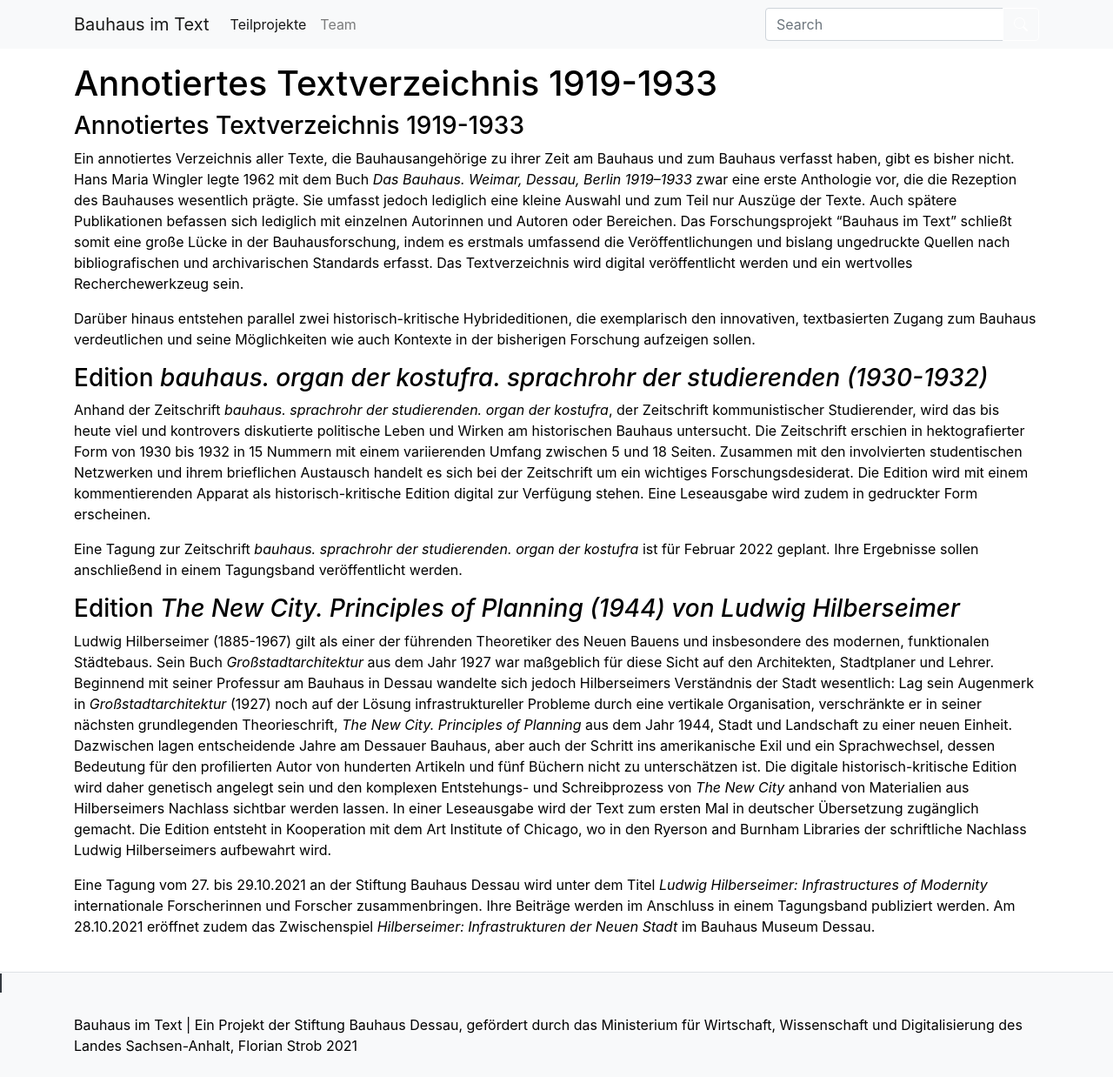
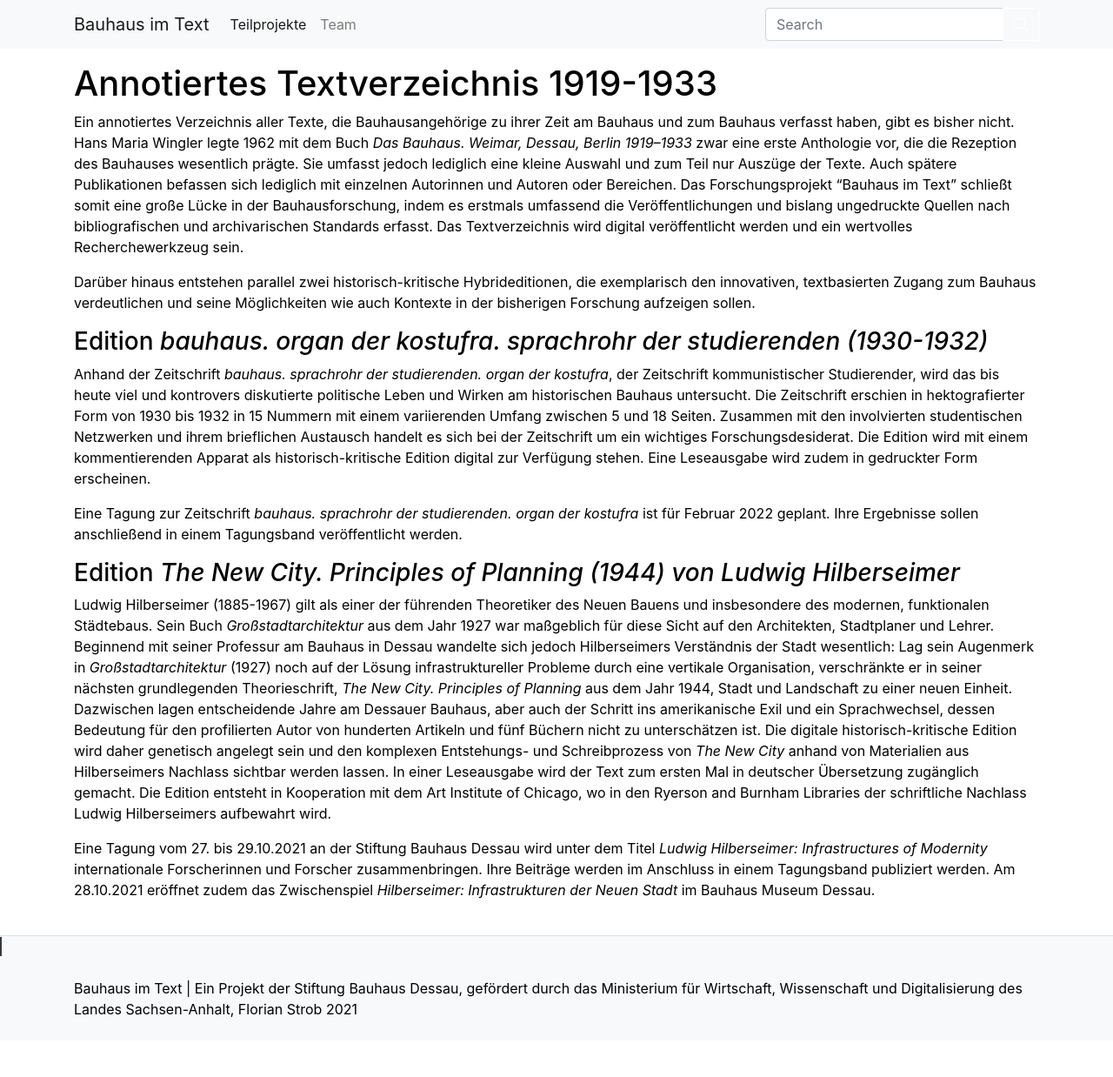
Before and after one commit to Bauhaus-im-Text/internetauftritt, a Jekyll site: the page built from pages/about.md, in a window 1280 px wide. Shown: the whole page at 87% size. Built offline with Jekyll 4.4.1, drawn with Linux system fonts in a browser that asks for light colours; our own code applies the rules of GitHub Pages for plain Markdown files; after the commit the page ends 1196 px from its top, so only the background shows below that.

Commit message:
Update about.md

```diff
--- a/pages/about.md
+++ b/pages/about.md
@@ -1,11 +1,11 @@
 ---
-title:
+title: Annotiertes Textverzeichnis 1919-1933
 nav: Teilprojekte
 nav_order: 1
 ---
 
 
-### Annotiertes Textverzeichnis 1919-1933
+
 Ein annotiertes Verzeichnis aller Texte, die Bauhausangehörige zu ihrer Zeit am Bauhaus und zum Bauhaus verfasst
 haben, gibt es bisher nicht. Hans Maria Wingler legte 1962 mit dem Buch *Das Bauhaus. Weimar, Dessau, Berlin 1919–1933*
 zwar eine erste Anthologie vor, die die Rezeption des Bauhauses wesentlich prägte. Sie umfasst jedoch lediglich eine kleine Auswahl
```
